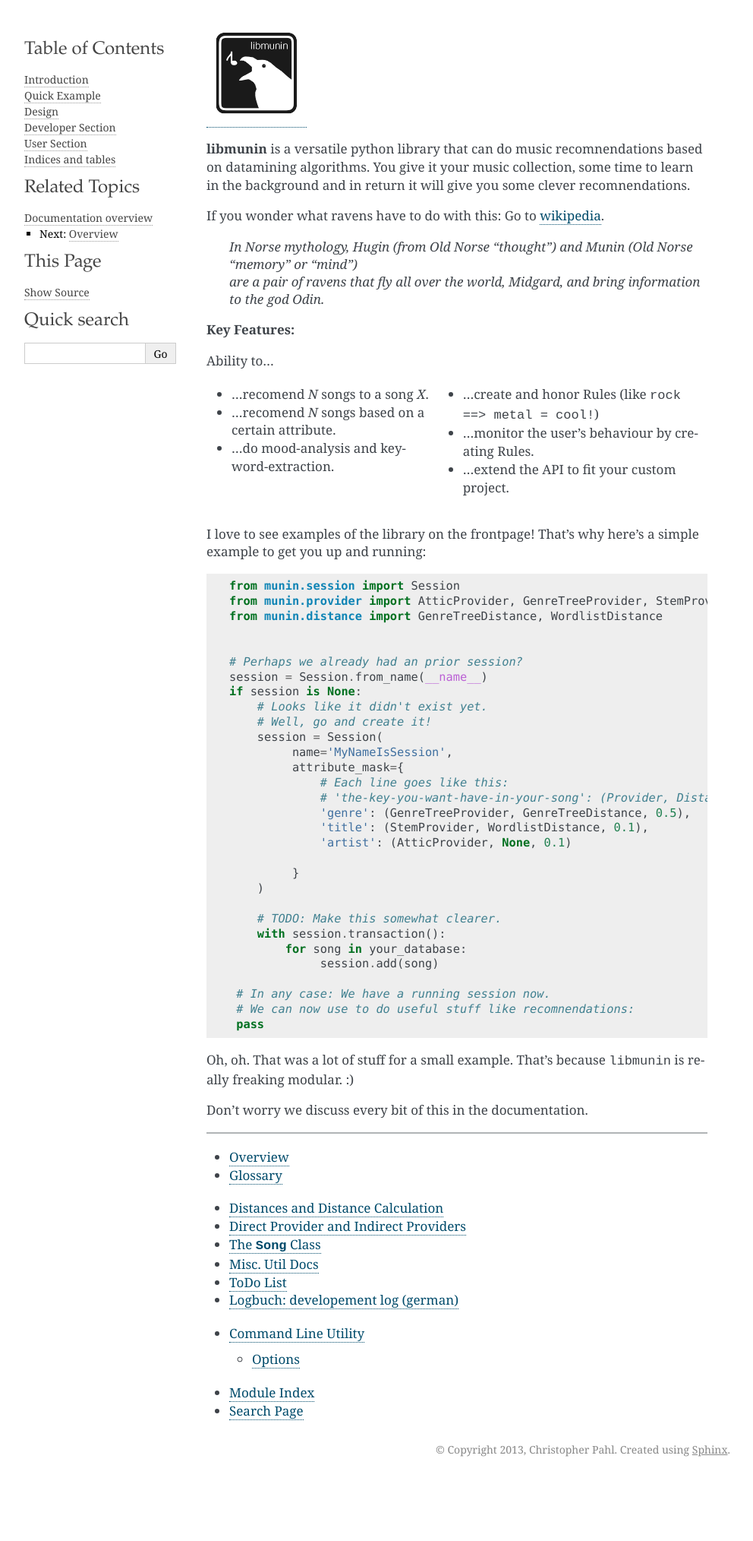
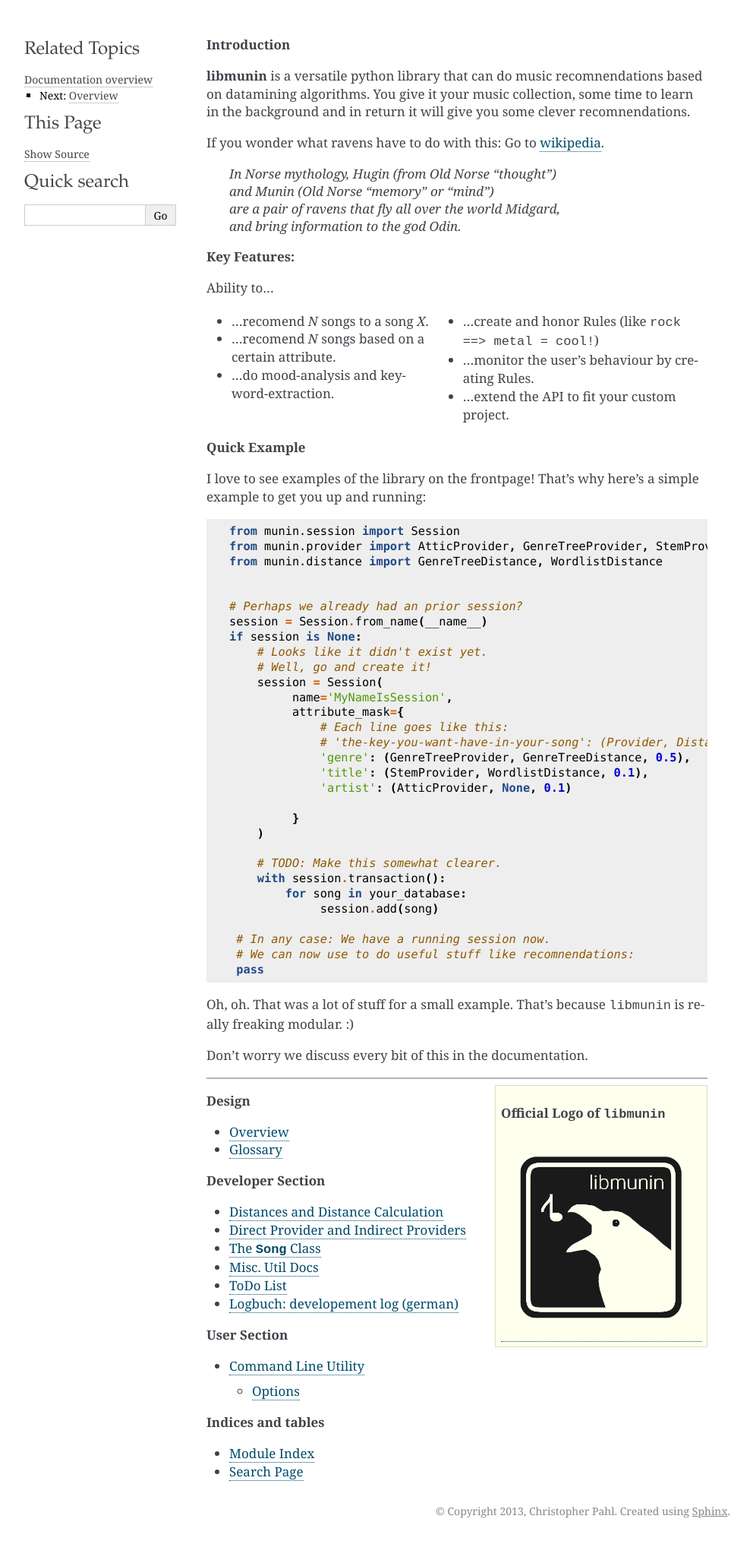
Before and after one commit to sahib/libmunin, a Sphinx documentation site: the page built from doc/index.rst, in a window 1280 px wide. Shown: the whole page at 76% size, without its empty margins (148-1140 px from the left). Built offline with Sphinx 7.4.7, drawn with Linux system fonts in a browser that asks for light colours; before the commit the page ends 1947 px from its top, so only the background shows below that.

Commit message:
Minor improvements for the flask theme

```diff
--- a/doc/conf.py
+++ b/doc/conf.py
@@ -124,10 +124,10 @@ exclude_patterns = ['_build', '_themes/armstrong/README.rst']
 
 # If true, sectionauthor and moduleauthor directives will be shown in the
 # output. They are ignored by default.
-#show_authors = False
+show_authors = True
 
 # The name of the Pygments (syntax highlighting) style to use.
-pygments_style = 'sphinx'
+pygments_style = 'tango'
 
 # A list of ignored prefixes for module index sorting.
 #modindex_common_prefix = []
@@ -153,7 +153,7 @@ else:
 
 html_theme_options = {
     'index_logo': '_static/logo.png',
-    'index_logo_height': '0px'
+    'index_logo_height': '10px'
 }
 
 # Add any paths that contain custom themes here, relative to this directory.
--- a/doc/index.rst
+++ b/doc/index.rst
@@ -1,8 +1,4 @@
-.. image:: _static/logo.png
-   :width: 20%
-
-Introduction
-------------
+**Introduction**
 
 **libmunin** is a versatile python library that can do music recomnendations
 based on datamining algorithms. You give it your music collection, some time
@@ -11,8 +7,10 @@ recomnendations.
 
 If you wonder what ravens have to do with this: Go to wikipedia_.
 
-    | *In Norse mythology, Hugin (from Old Norse "thought") and Munin (Old Norse "memory" or "mind")*
-    | *are a pair of ravens that fly all over the world, Midgard, and bring information to the god Odin.*
+    | *In Norse mythology, Hugin (from Old Norse "thought")*
+    | *and Munin (Old Norse "memory" or "mind")*
+    | *are a pair of ravens that fly all over the world Midgard,*
+    | *and bring information to the god Odin.*
 
 .. _wikipedia: http://en.wikipedia.org/wiki/Huginn_and_Muninn
 
@@ -33,44 +31,43 @@ Ability to…
 
 ..  .. sidebar:: Sidebar with the very first example!
 
-Quick Example
--------------
+**Quick Example**
 
 I love to see examples of the library on the frontpage!
 That's why here's a simple example to get you up and running:
 
 .. code-block:: python
 
-    from munin.session import Session
-    from munin.provider import AtticProvider, GenreTreeProvider, StemProvider
-    from munin.distance import GenreTreeDistance, WordlistDistance
+   from munin.session import Session
+   from munin.provider import AtticProvider, GenreTreeProvider, StemProvider
+   from munin.distance import GenreTreeDistance, WordlistDistance
 
 
-    # Perhaps we already had an prior session?
-    session = Session.from_name(__name__)
-    if session is None:
-        # Looks like it didn't exist yet.
-        # Well, go and create it!
-        session = Session(
-             name='MyNameIsSession',
-             attribute_mask={
-                 # Each line goes like this:
-                 # 'the-key-you-want-have-in-your-song': (Provider, DistanceFunction, Weighting)
-                 'genre': (GenreTreeProvider, GenreTreeDistance, 0.5),
-                 'title': (StemProvider, WordlistDistance, 0.1),
-                 'artist': (AtticProvider, None, 0.1)
+   # Perhaps we already had an prior session?
+   session = Session.from_name(__name__)
+   if session is None:
+       # Looks like it didn't exist yet.
+       # Well, go and create it!
+       session = Session(
+            name='MyNameIsSession',
+            attribute_mask={
+                # Each line goes like this:
+                # 'the-key-you-want-have-in-your-song': (Provider, DistanceFunction, Weighting)
+                'genre': (GenreTreeProvider, GenreTreeDistance, 0.5),
+                'title': (StemProvider, WordlistDistance, 0.1),
+                'artist': (AtticProvider, None, 0.1)
 
-             }
-        )
+            }
+       )
 
-        # TODO: Make this somewhat clearer.
-        with session.transaction():
-            for song in your_database:
-                 session.add(song)
+       # TODO: Make this somewhat clearer.
+       with session.transaction():
+           for song in your_database:
+                session.add(song)
 
-     # In any case: We have a running session now.
-     # We can now use to do useful stuff like recomnendations:
-     pass
+    # In any case: We have a running session now.
+    # We can now use to do useful stuff like recomnendations:
+    pass
 
 Oh, oh. That was a lot of stuff for a small example. That's because
 ``libmunin`` is really freaking modular. :)
@@ -79,8 +76,13 @@ Don't worry we discuss every bit of this in the documentation.
 
 =============================
 
-Design
-------
+.. sidebar:: Official Logo of ``libmunin``
+
+   .. image:: _static/logo.png
+      :width: 100%
+
+
+**Design**
 
 .. toctree::
     :glob:
@@ -89,8 +91,7 @@ Design
     architecture/*
     glossary
 
-Developer Section
------------------
+**Developer Section**
 
 .. toctree::
     :glob:
@@ -100,15 +101,13 @@ Developer Section
     todo
     logbuch
 
-User Section
-------------
+**User Section**
 
 .. toctree::
 
     cmdline
 
-Indices and tables
-------------------
+**Indices and tables**
 
 * :ref:`modindex`
 * :ref:`search`
```
